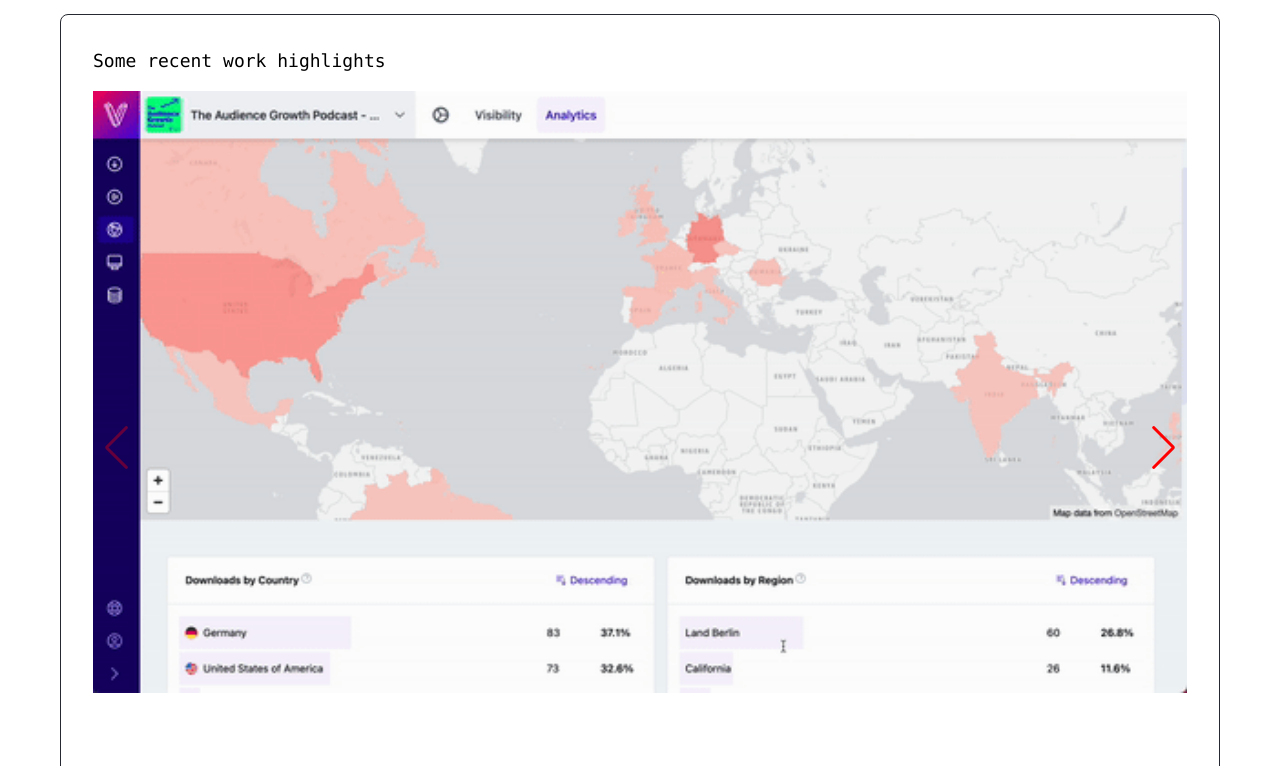
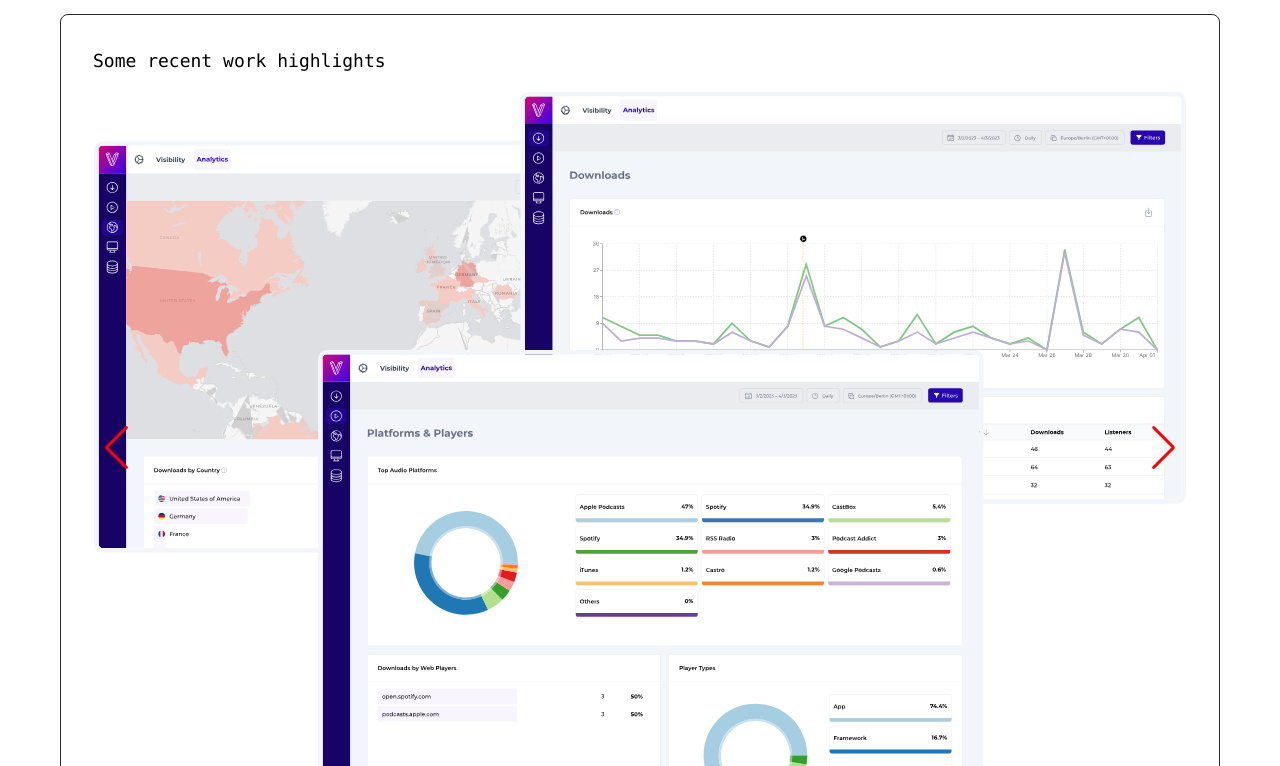
Before and after one commit to mariamarinescu/mmarinescu, a React (Vite) app: page / in a window 1280 px wide. Shown: the part 794-1560 px from the top of the page. Built offline with nearby package versions, Linux system fonts and the light colour scheme; what tailwindcss-children would draw is missing.

Commit message:
Add autoplay to SliderCard

```diff
--- a/src/modules/app/dashboard/dashboardCards/sliderCard/imageCollection.ts
+++ b/src/modules/app/dashboard/dashboardCards/sliderCard/imageCollection.ts
@@ -7,12 +7,6 @@ const commonImgProps = {
 };
 
 export const imageCollection = [
-  {
-    src: './img/voxa/ezgif.com-video-to-gif-2.gif',
-    id: 'voxalyze_presentation_gif',
-    isZoomable: false,
-    ...commonImgProps,
-  },
   {
     src: './img/voxa/Visibility-3.svg',
     id: 'voxalyze_presentation_1',
@@ -85,4 +79,10 @@ export const imageCollection = [
     isZoomable: true,
     ...commonImgProps,
   },
+  {
+    src: './img/voxa/ezgif.com-video-to-gif-2.gif',
+    id: 'voxalyze_presentation_gif',
+    isZoomable: false,
+    ...commonImgProps,
+  },
 ];
--- a/src/modules/app/dashboard/dashboardCards/sliderCard/index.tsx
+++ b/src/modules/app/dashboard/dashboardCards/sliderCard/index.tsx
@@ -5,7 +5,14 @@ import 'swiper/css/scrollbar';
 import 'swiper/css/zoom';
 
 import { Card, SwiperImage } from 'components/index';
-import { A11y, Navigation, Pagination, Scrollbar, Zoom } from 'swiper/modules';
+import {
+  A11y,
+  Autoplay,
+  Navigation,
+  Pagination,
+  Scrollbar,
+  Zoom,
+} from 'swiper/modules';
 import { Swiper, SwiperSlide } from 'swiper/react';
 import { imageCollection } from './imageCollection';
 
@@ -18,7 +25,7 @@ export const SliderCard: React.FC<SliderCardProps> = ({ className }) => {
     <Card className={className} title="Some recent work highlights">
       <div>
         <Swiper
-          modules={[Navigation, Pagination, Scrollbar, A11y, Zoom]}
+          modules={[Navigation, Pagination, Scrollbar, A11y, Zoom, Autoplay]}
           spaceBetween={50}
           slidesPerView={1}
           zoom
@@ -26,6 +33,11 @@ export const SliderCard: React.FC<SliderCardProps> = ({ className }) => {
           centeredSlides
           effect="cube"
           pagination={{ clickable: true }}
+          autoplay={{
+            delay: 2500,
+            disableOnInteraction: true,
+          }}
+          loop={false}
         >
           {imageCollection.map(({ isZoomable, id, ...imageComponentProps }) => (
             <SwiperSlide
```
